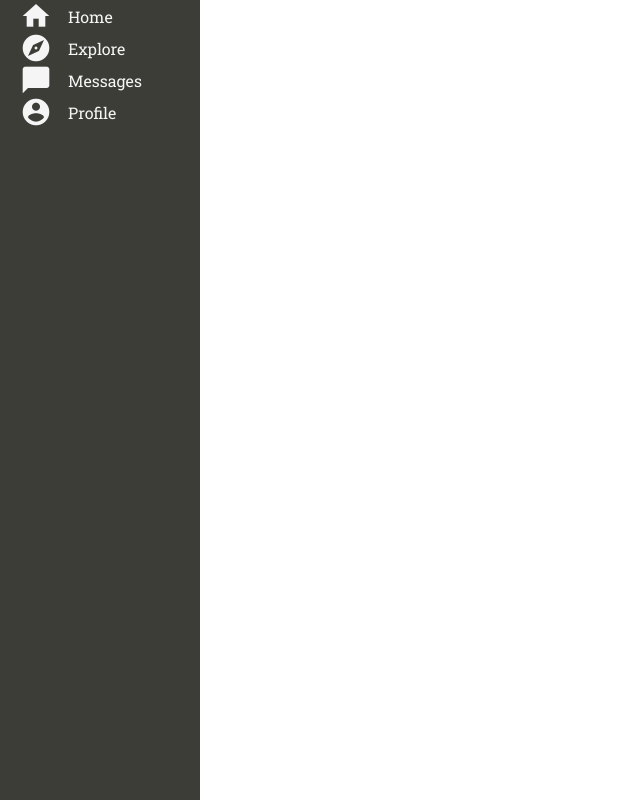
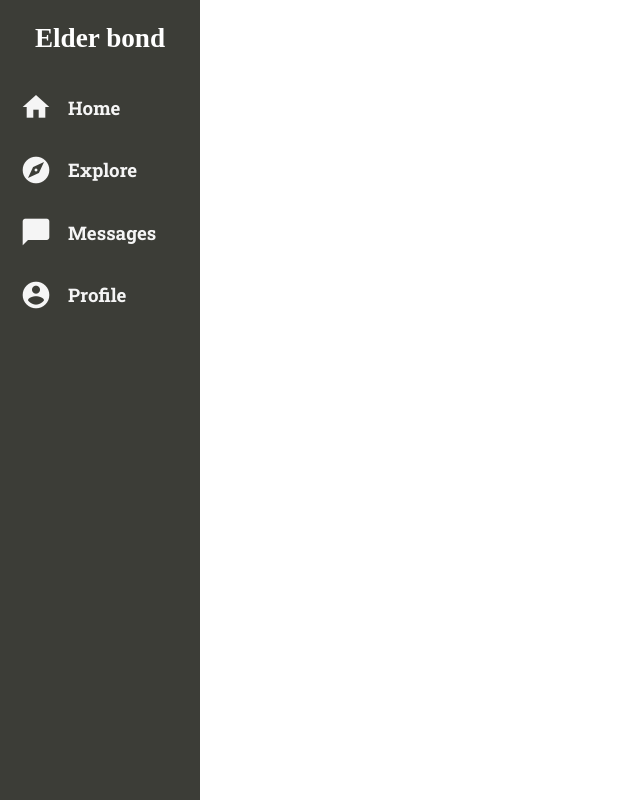
Before and after one commit to baldx/social-media-clone, a React (Vite) app: page / in a window 1280 px wide. Shown: the whole page, without its empty margins (0-640 px from the left). Built offline with nearby package versions, Linux system fonts and the light colour scheme; a web font is replaced by a local one.

Commit message:
change navbar structure

```diff
--- a/src/components/Navbar.jsx
+++ b/src/components/Navbar.jsx
@@ -1,24 +1,19 @@
+import Link from './Link.jsx';
+import ElderBond from '../assets/ElderBondLogo.png';
+
 function Navbar() {
     return (
         <>
         <nav>
-            <section className="tab">
-            <i className="material-icons">home</i>
-                Home
-            </section>
+            <h1 className="title">Elder bond</h1>
 
-            <section className="tab">
-            <i className="material-icons">explore</i>
-                Explore
-            </section>
-            <section className="tab">
-            <i className="material-icons">chat_bubble</i>
-                Messages
-            </section>
-            <section className="tab">
-            <i className="material-icons">account_circle</i>
-                Profile
-            </section>
+            <Link icon={"home"} title={"Home"} />
+
+            <Link icon={"explore"} title={"Explore"} />
+
+            <Link icon={"chat_bubble"} title={"Messages"} />
+
+            <Link icon={"account_circle"} title={"Profile"} />
         </nav>
         </>
     )
```
